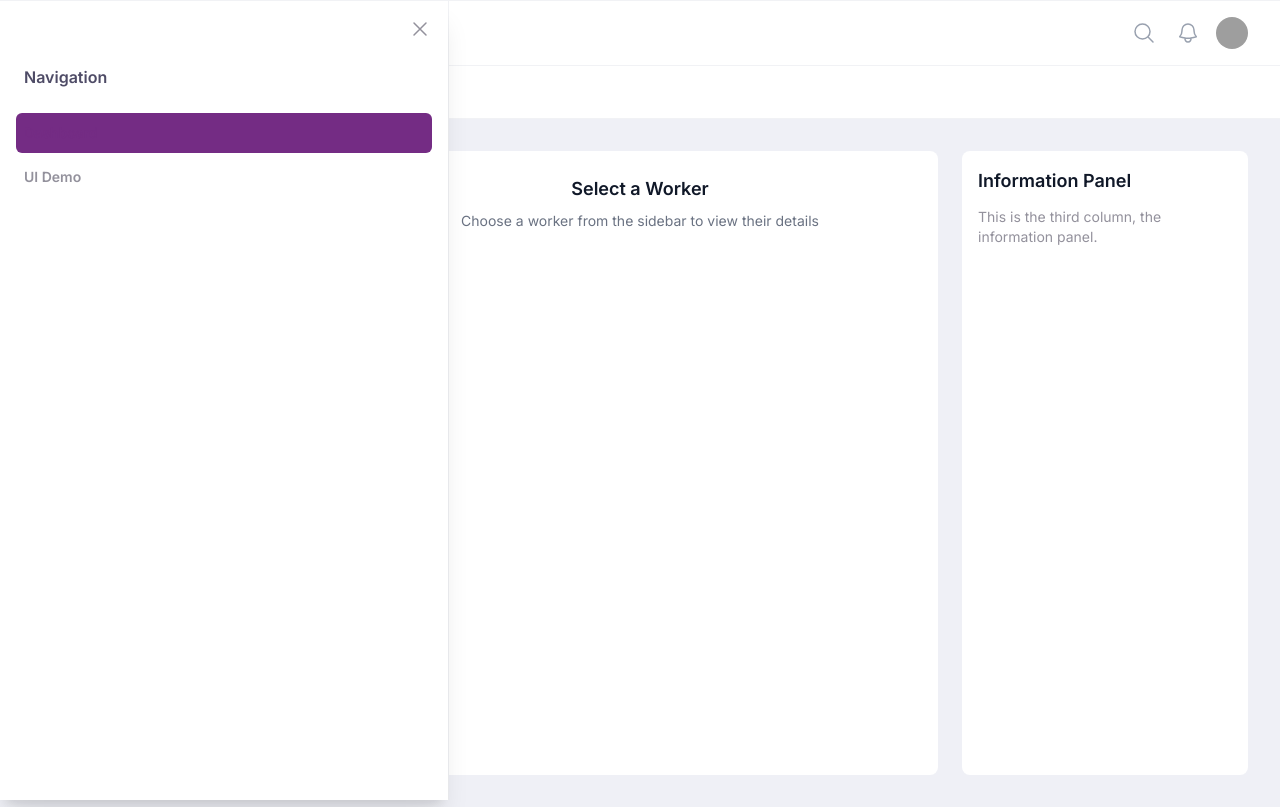
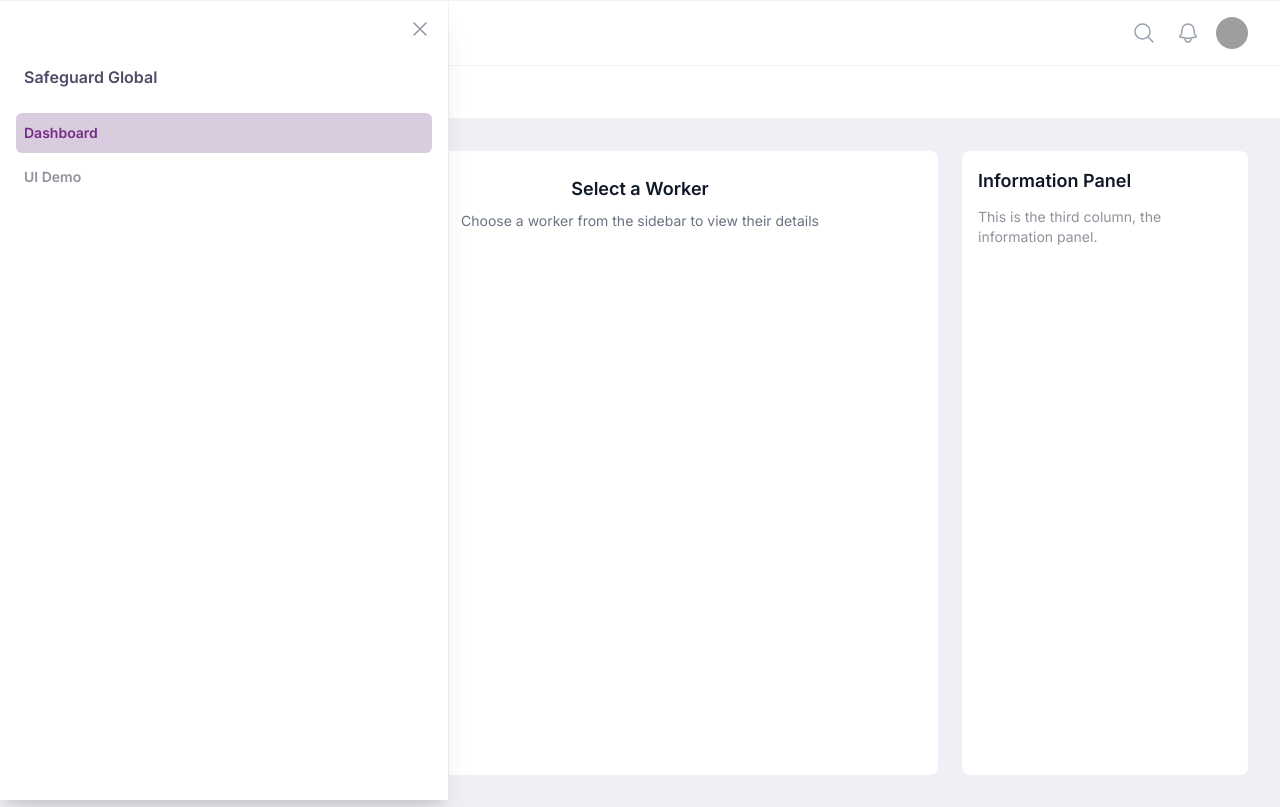
Before and after one commit to DannyRuchtie/SGTailwind, a React (Vite) app: page /expanded in a window 1280 px wide. Both pictures are taken after a click on the button "Open sidebar". Built offline with nearby package versions, Linux system fonts and the light colour scheme; grey boxes are pictures that could not be loaded.

Commit message:
style tweaks

```diff
--- a/src/components/layout/Sidebar.jsx
+++ b/src/components/layout/Sidebar.jsx
@@ -28,7 +28,7 @@ function WorkerListItem({ name, company, country, isSelected, onClick }) {
     <div
       onClick={onClick}
       className={`px-6 py-3 border-b border-gray-100 cursor-pointer hover:bg-SG-bg-content-secondary transition-colors ${
-        isSelected ? 'bg-SG-bg-content-secondary border-l-4 border-l-SG-bg-active pl-5' : ''
+        isSelected ? 'bg-SG-bg-content-secondary border-l-4 border-l-SG-buttons-cta-primary pl-5' : ''
       }`}
     >
       <div className="flex items-center gap-3">
--- a/src/components/navigation/SlideOverPanel.jsx
+++ b/src/components/navigation/SlideOverPanel.jsx
@@ -44,7 +44,7 @@ export default function SlideOverPanel({ open, setOpen }) {
                   <div className="flex h-full flex-col overflow-y-scroll bg-SG-bg-content py-6 shadow-xl">
                     <div className="px-4 sm:px-6 pt-10">
                       <DialogTitle className="text-base font-semibold leading-6 text-SG-text-primary">
-                        Navigation
+                        Safeguard Global
                       </DialogTitle>
                     </div>
                     <div className="relative mt-6 flex-1 px-4 sm:px-6">
@@ -59,7 +59,7 @@ export default function SlideOverPanel({ open, setOpen }) {
                                     className={classNames(
                                       item.current
                                         ? 'bg-SG-bg-active text-SG-buttons-cta-primary'
-                                        : 'text-SG-text-muted hover:bg-SG-brand-neutral hover:text-SG-buttons-cta-primary',
+                                        : 'text-SG-text-muted hover:bg-SG-bg-content-secondary hover:text-SG-buttons-cta-primary',
                                       'group flex gap-x-3 rounded-md p-2 text-sm font-semibold leading-6'
                                     )}
                                   >
--- a/src/index.css
+++ b/src/index.css
@@ -53,7 +53,7 @@
   --color-SG-slate-2: #d9dbe9;
   --color-SG-slate-1: #f3f4f6;
   --color-SG-green-100: #70969d;
-  --color-SG-bg-active: #742C84;
+  --color-SG-bg-active: #D9CCDF;
   --color-SG-bg-secondary-active: rgba(1, 123, 146, 0.2);
   --color-custom-test-red: #ff0000;
 }
```
